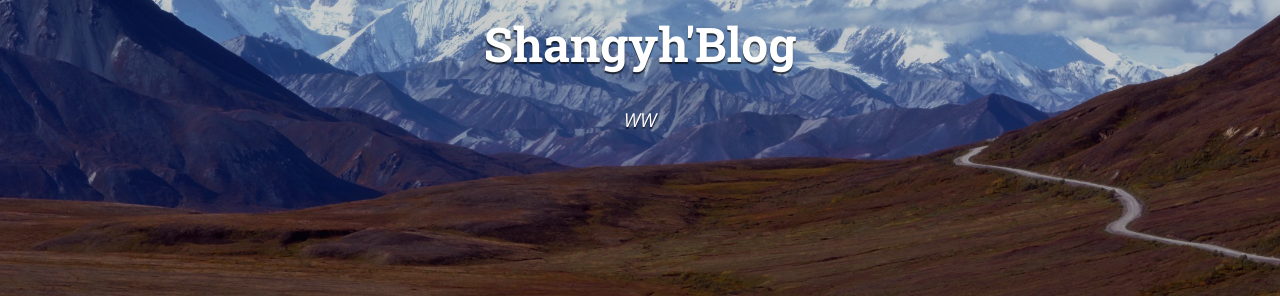
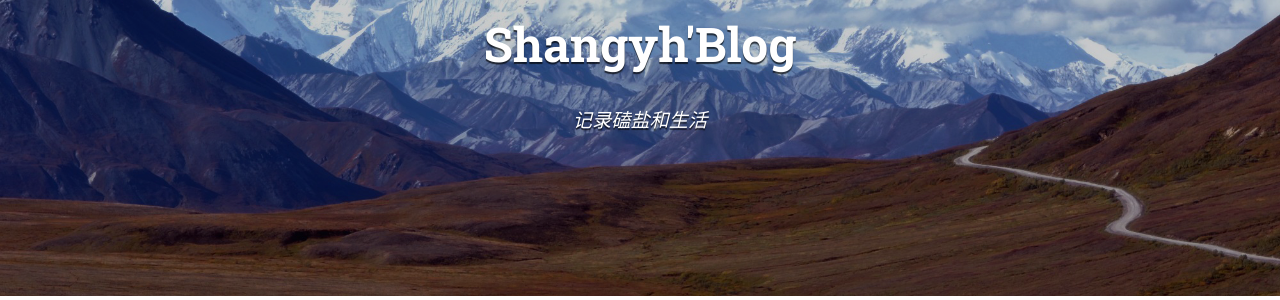
Before and after one commit to RobustGoose/biggoose.github.io, a Jekyll site: the page built from index.html, in a window 1280 px wide and 900 px high. Shown: the part 209-509 px from the top of the window. Built offline with Jekyll 4.4.1, drawn with Linux system fonts in a browser that asks for light colours; nearby versions of some CDN libraries; the list of posts is cut into pages by our own code; some of the changed text lies outside the part shown.

Commit message:
Update _config.yml

```diff
--- a/_config.yml
+++ b/_config.yml
@@ -10,11 +10,11 @@ exclude:
 
 # Site settings
 title: Shangyh'Blog
-subtitle: "WW"
+subtitle: "记录磕盐和生活"
 email: yhshang@bupt.edu.com
 name: Y.H.Shang
 description: >
-  记录磕盐和生活.
+  Have a great day！
 # Base URL of site (i.e. /blog). It should always start with a slash,
 # and never end with a slash. Set it to a blank value if hosting at the
 # root of your server.
```
